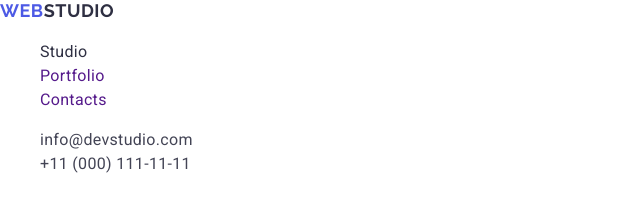
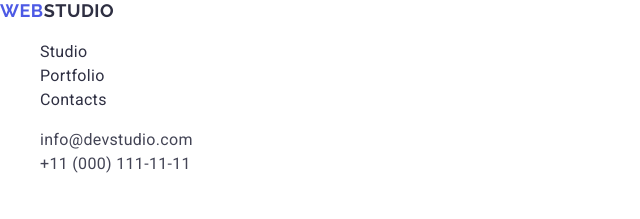
Before and after one commit to ValeriyaHr/goit-markup-hw-02, a plain HTML site: page index.html in a window 1280 px wide. Shown: the top 219 px of the page, 0-640 px from the left. Drawn offline with nearby package versions, Linux system fonts and the light colour scheme.

Commit message:
pre-pe-finish

```diff
--- a/css/styles.css
+++ b/css/styles.css
@@ -30,7 +30,9 @@ ul {
 .li-studio-a {
     color: #2e2f42;
 }
-
+a.li-studio-a:hover, a.li-studio-a:active, a.li-studio-a:focus {
+    color: #404bbf;
+}
 /* .li-header {
     color: #2e2f42;
 } */
--- a/index.html
+++ b/index.html
@@ -19,8 +19,8 @@
       <a href="./index.html" class="logo">Web<span class="logo-studio">Studio</span></a>
       <ul class="ul-section">
           <li class="li-studio"><a href="./index.html" class="li-studio-a">Studio</a></li>
-          <li class="li-studio"><a href="" >Portfolio</a></li>
-          <li class="li-studio"><a href="" >Contacts</a></li>
+          <li class="li-studio"><a href="" class="li-studio-a">Portfolio</a></li>
+          <li class="li-studio"><a href="" class="li-studio-a">Contacts</a></li>
       </ul>
     </nav>
 
```
